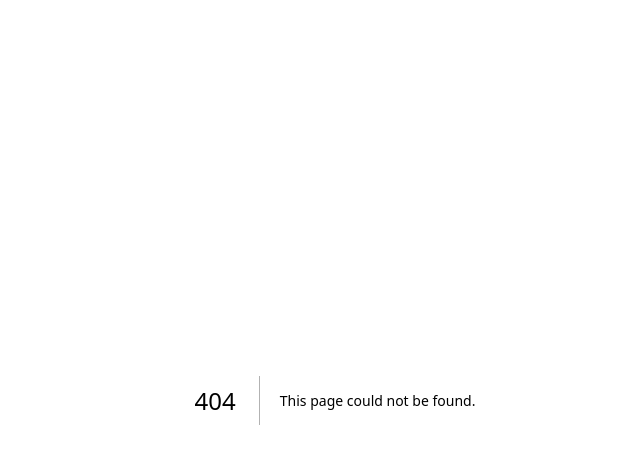
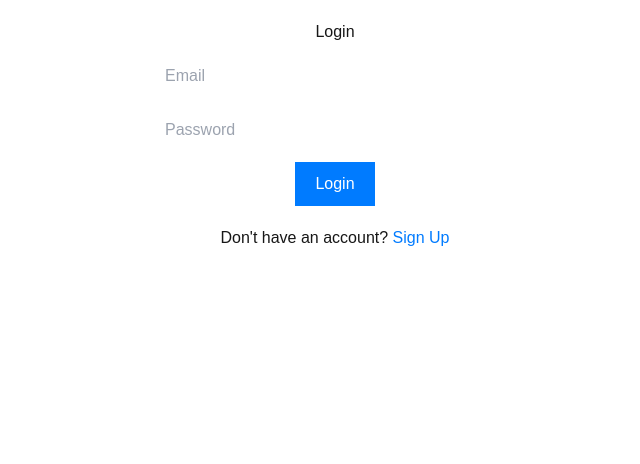
Before and after one commit to beastkee/movers_connect_portal, a Next.js app: page /login in a window 1280 px wide. Before the commit this address had no page. Shown: the top 464 px of the page, without its empty margins (305-945 px from the left). Built offline with nearby package versions, Linux system fonts and the light colour scheme.

Commit message:
login update

```diff
--- /dev/null
+++ b/pages/login.tsx
@@ -0,0 +1,11 @@
+import React from "react";
+import LoginRegister from "@/components/Logins/LoginRegister";
+
+const LoginPage = () => {
+    return(
+        <div>
+            <LoginRegister/>
+        </div>
+    )
+};
+export default LoginPage;
```
